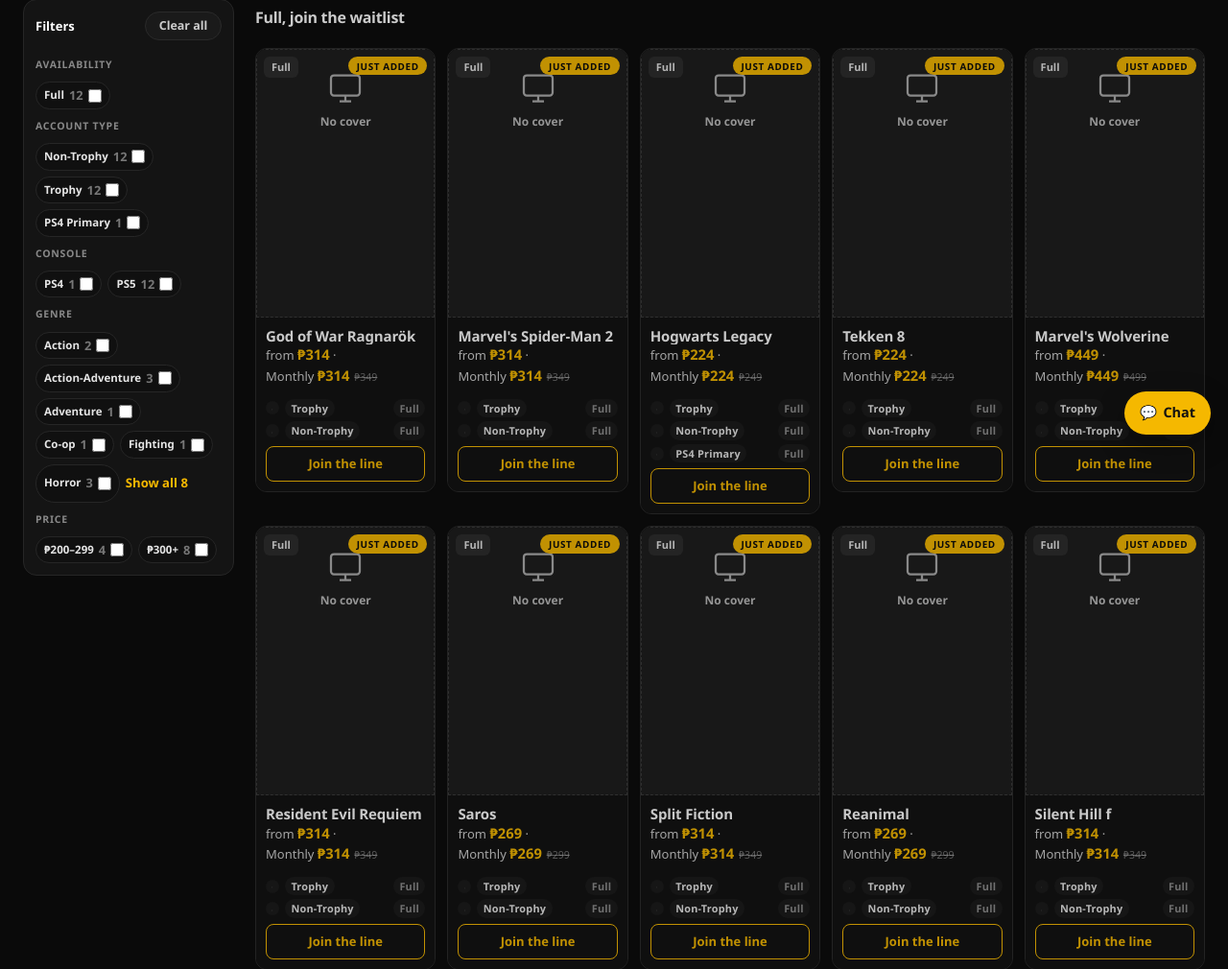
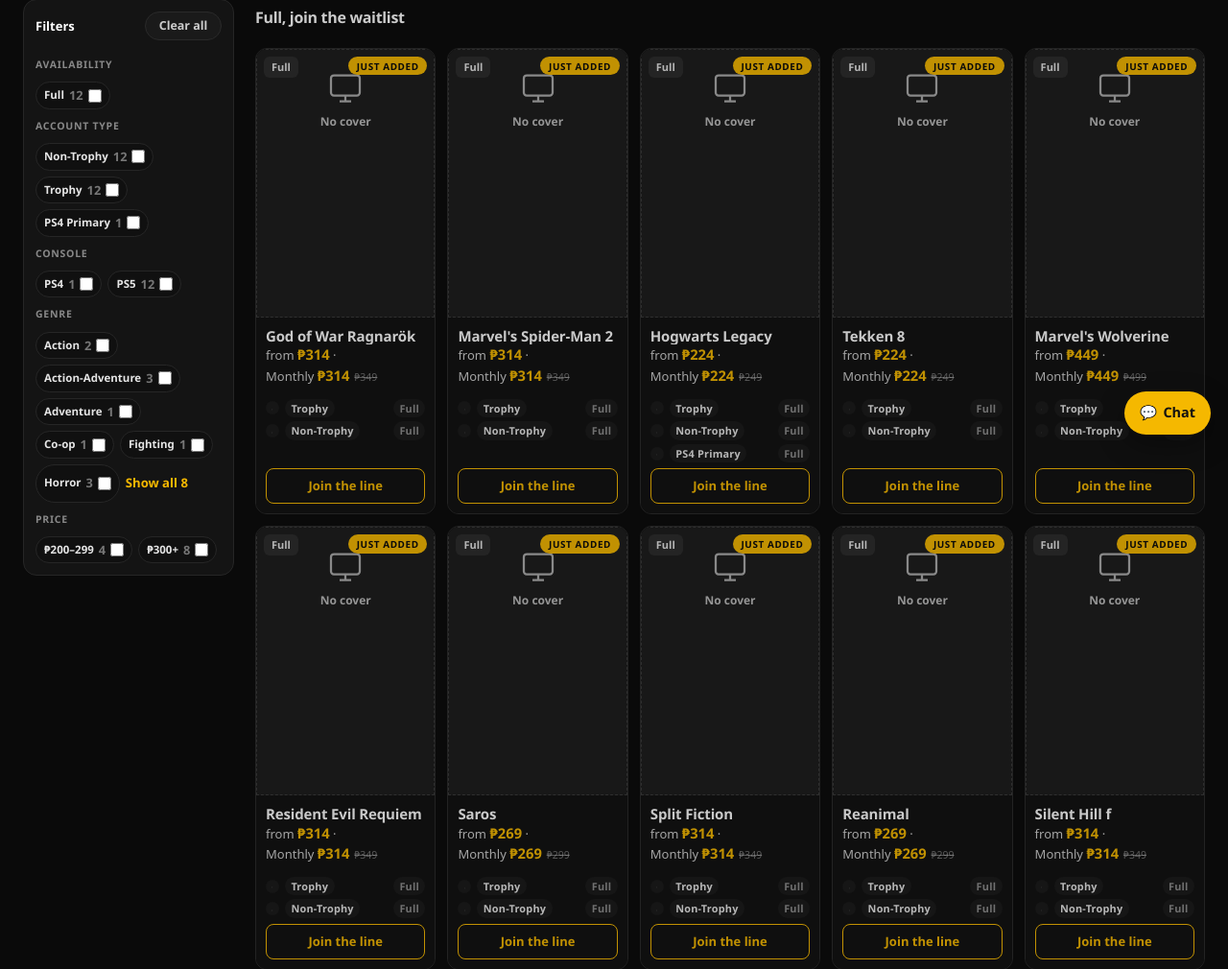
Before and after one commit to playstationhub00-dot/playstation-hub, a Node server app: page /browse in a window 1280 px wide. Shown: the part 329-1339 px from the top of the page at 96% size. Run offline with Node 20, Linux system fonts and the light colour scheme; some libraries are stand-ins or nearby versions.

Commit message:
Make rental cards in a row the same height. (#75)
The rent grid was aligning cards to the start, so a PS4 Primary row made one card taller and the buttons no longer lined up. Cards now stretch to the row, and the button stays at the bottom.

Co-authored-by: Cursor Agent <cursoragent@cursor.com>
Co-authored-by: playstationhub00-dot <playstationhub00-dot@users.noreply.github.com>

```diff
--- a/public/css/proposal/bridge.css
+++ b/public/css/proposal/bridge.css
@@ -213,8 +213,28 @@ body.hub a.rcard.gc2-card {
   color: inherit;
   text-decoration: none;
 }
-body.hub .games-grid,
-body.hub .card-grid { align-items: stretch; }
+/* Same height in a row. .games-grid sets align-items: start so each card
+   stays as tall as its own rows; rental grids stretch instead, and the
+   button sits at the bottom. A missing PS4 row is just empty space. */
+body.home2.hub .card-grid,
+body.browse-page.hub .games-grid,
+body.browse-page.hub .rentals-grid {
+  align-items: stretch;
+}
+body.browse-page.hub .bf-item {
+  display: flex;
+  flex-direction: column;
+  align-self: stretch;
+  height: auto;
+  min-height: 100%;
+}
+body.home2.hub .card-grid > a.rcard.gc2-card,
+body.browse-page.hub .bf-item > a.rcard.gc2-card {
+  flex: 1 1 auto;
+  align-self: stretch;
+  height: auto !important;
+  min-height: 100%;
+}
 body.hub .rcard .gc2-art {
   position: relative;
   width: 100%;
```
